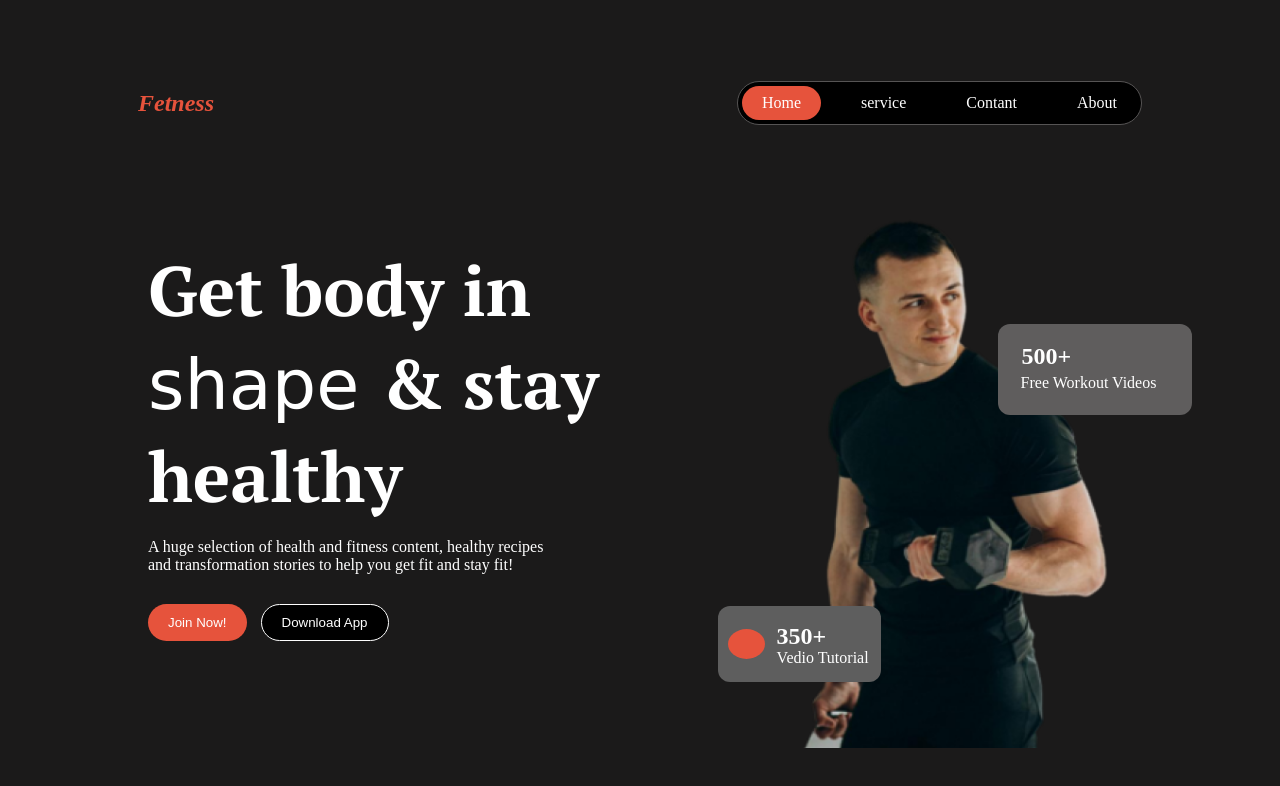
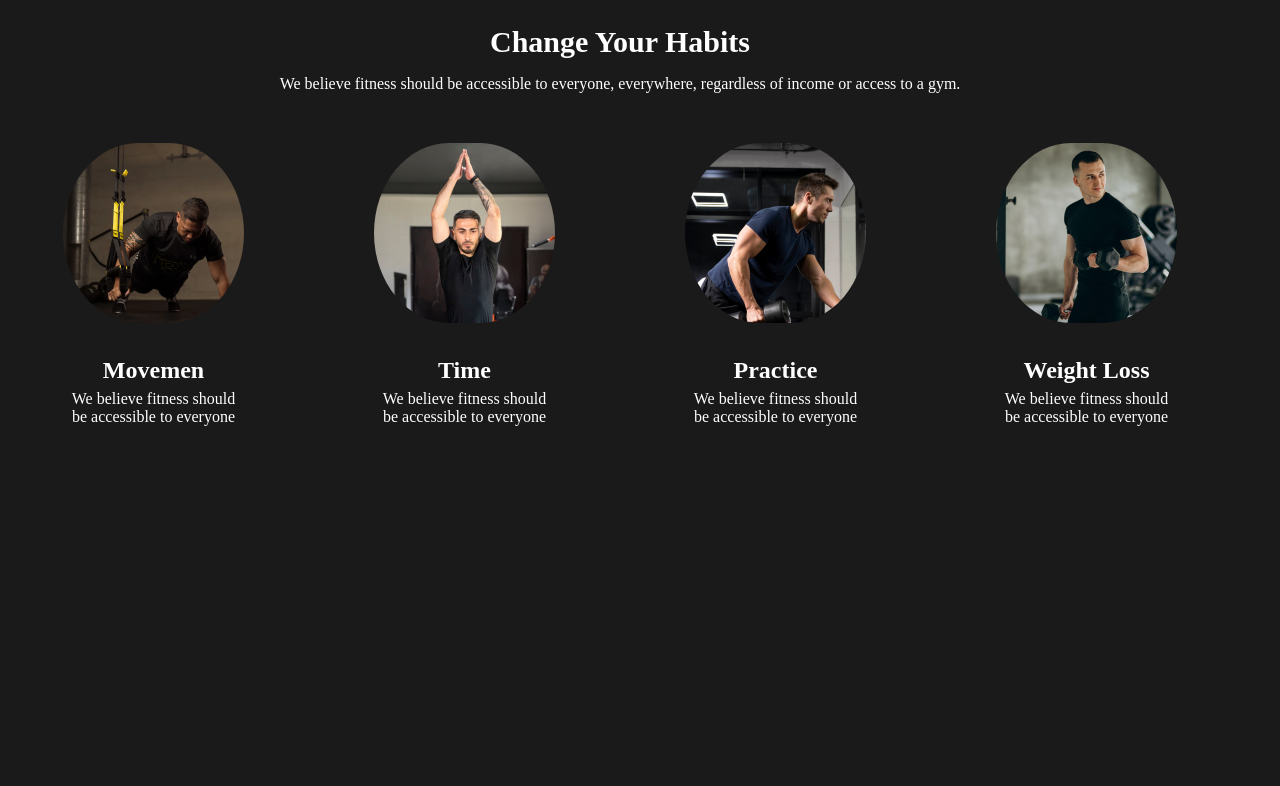
Before and after one commit to MD-Kayesur/assignment-2, a plain HTML site: page index.html in a window 1280 px wide. Drawn offline with Linux system fonts and the light colour scheme; a web font is replaced by a local one.

Commit message:
change style

```diff
--- a/index.html
+++ b/index.html
@@ -25,7 +25,7 @@
       <!------============------ navigation bars style --==============--------->
 
 
-      <div class="nav-bar  ">
+      <div class="nav-bar hide ">
          <div class="nav-bar-right">
             <h1> <i>Fetness </i></h1>
          </div>
@@ -41,7 +41,7 @@
       </div>
 
       <!--======================== --nave card styles -------===================- -->
-      <div id="nav-card" >
+      <div id="nav-card " class=" hide" >
          <div class="text-card">
             <h1>Get body in <span> shape </span> & stay healthy</h1>
             <p>A huge selection of health and fitness content, healthy recipes and transformation stories to help you
@@ -69,7 +69,7 @@
          </div>
       </div>
       <!--------------=========================- habirs styles --------------===============-->
-      <div class="habits hide ">
+      <div class="habits  ">
          <div class="habite-text">
             <h1> Change Your Habits</h1>
             <p> We believe fitness should be accessible to everyone, everywhere, regardless of income or access to a
--- a/style.css
+++ b/style.css
@@ -28,6 +28,7 @@ body {
 
 .nav-bar-left ul {
     display: flex;
+    flex-wrap: wrap;
     gap: 20px;
     border: #565454 solid .5px;
     padding: 4px;
@@ -220,12 +221,14 @@ body {
     margin-top: 50px;
     justify-content: space-around;
     align-items: center;
-    margin-right: -100px;
+
+    width: calc(100% - 40px);
 
 }
 
 .habit-cards .habits-card {
     text-align: center;
+
 
 }
 
@@ -661,13 +664,7 @@ hr{
 
 @media screen and (max-width:550px) {
 
-.nav-bar{
-    flex-direction: column;
-}
 
-.nav-bar-left ul{
-    flex-direction: column;
-}
     /* #nav-card- media */
 #nav-card {
     display: flex;
@@ -756,3 +753,26 @@ hr{
 
 
 }
+
+/*--------------------- hatits styles---- media------------------ */
+
+.habits {
+    padding: 0px;
+    margin:  0px;
+   width:calc(100% - 40px);
+
+}
+
+.habits .habite-text {
+    text-align: center;
+    width: 100%;
+
+}
+
+.habits .habite-text h1{
+    font-size: 30px;
+}
+
+.habits .habit-cards{
+width:100%
+}
```
